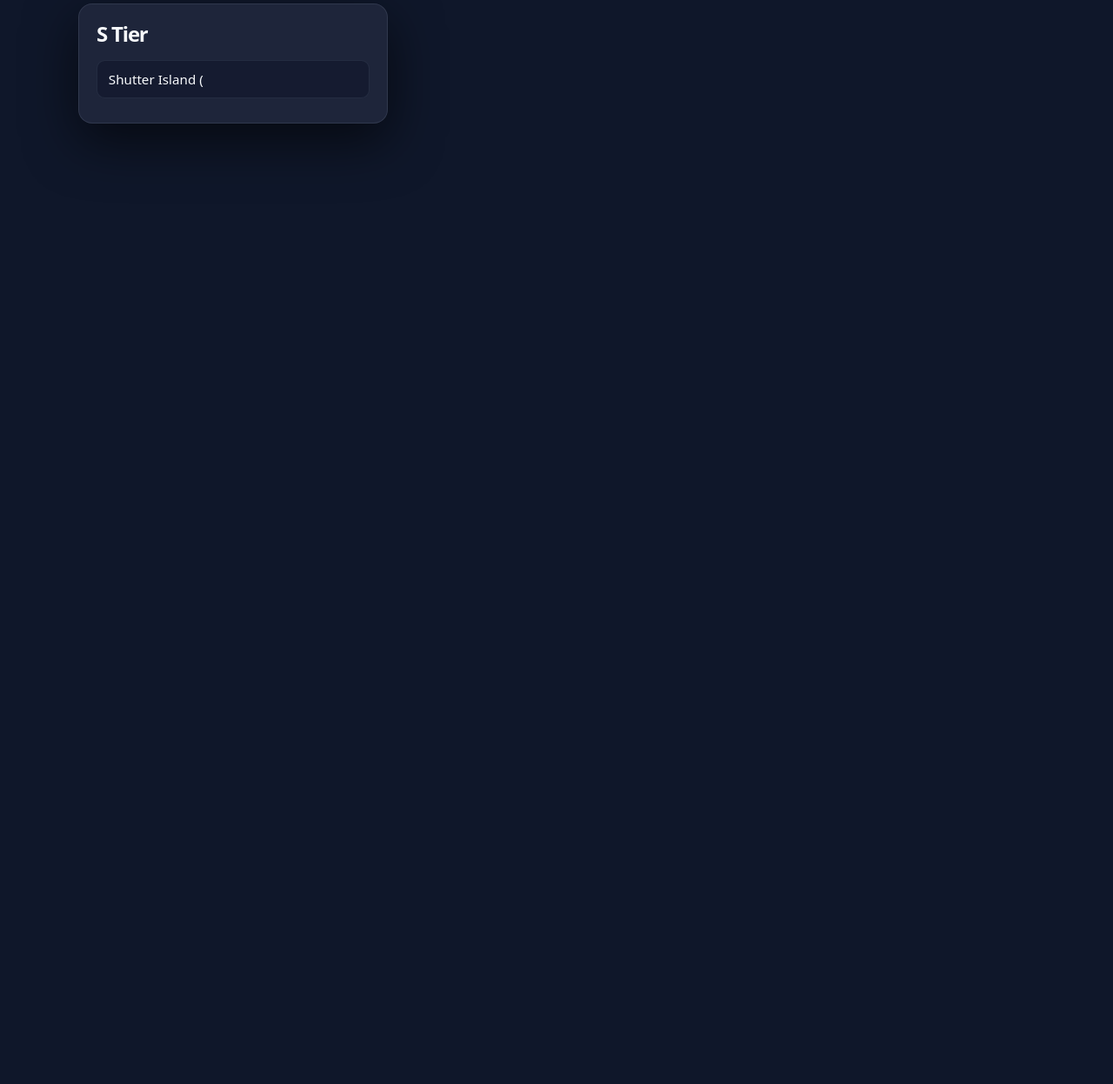
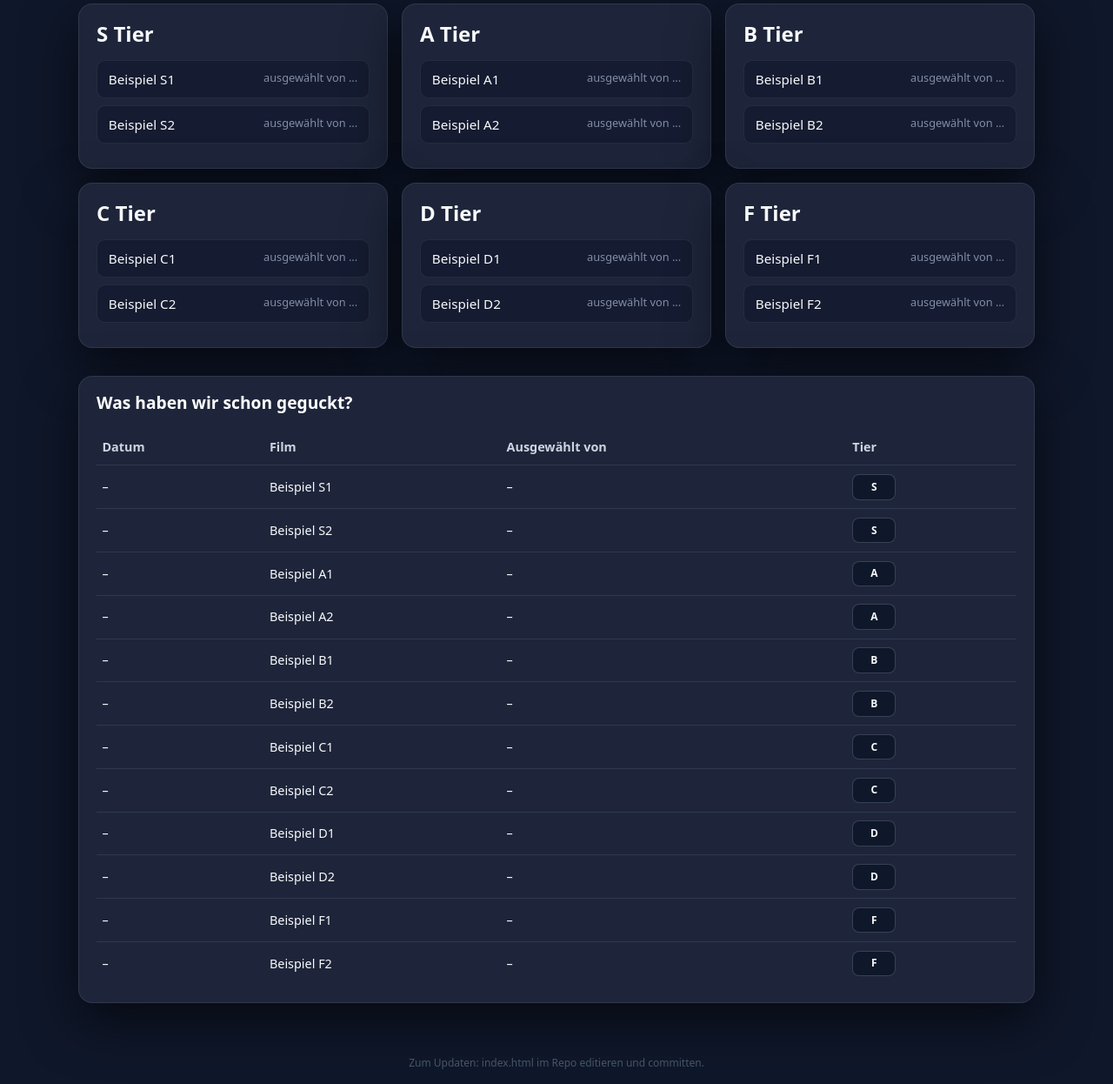
Before and after one commit to qzan04/filme-tierlist, a plain HTML site: page index.html in a window 1280 px wide. Shown: the part 108-1354 px from the top of the page at 87% size. Before the commit the page ends 800 px from the top, so only its background shows below. Drawn offline with Linux system fonts and the light colour scheme.

Commit message:
Update index.html 1

```diff
--- a/index.html
+++ b/index.html
@@ -36,7 +36,6 @@
       color: #fff;
     }
 
-    /* Tierlist layout */
     .tiers {
       display: grid;
       gap: 1rem;
@@ -53,7 +52,6 @@
     .tier-header {
       font-size: 1.5rem;
       font-weight: 700;
-      letter-spacing: -0.05em;
       margin-bottom: 0.75rem;
     }
 
@@ -86,7 +84,6 @@
       color: #808da8;
     }
 
-    /* History table */
     .history-card {
       border-radius: 1rem;
       padding: 1rem 1.25rem 1.25rem;
@@ -165,11 +162,93 @@
       <h1>Unsere Film Tierlist 🍿</h1>
     </header>
 
-    <!-- Tier Sections -->
     <section class="tiers">
       <!-- S Tier -->
       <div class="tier-card">
         <div class="tier-header">S Tier</div>
         <ul class="film-list">
-          <li>
-            <span class="film-name">Shutter Island (
+          <li><span class="film-name">Beispiel S1</span><span class="film-meta">ausgewählt von ...</span></li>
+          <li><span class="film-name">Beispiel S2</span><span class="film-meta">ausgewählt von ...</span></li>
+        </ul>
+      </div>
+
+      <!-- A Tier -->
+      <div class="tier-card">
+        <div class="tier-header">A Tier</div>
+        <ul class="film-list">
+          <li><span class="film-name">Beispiel A1</span><span class="film-meta">ausgewählt von ...</span></li>
+          <li><span class="film-name">Beispiel A2</span><span class="film-meta">ausgewählt von ...</span></li>
+        </ul>
+      </div>
+
+      <!-- B Tier -->
+      <div class="tier-card">
+        <div class="tier-header">B Tier</div>
+        <ul class="film-list">
+          <li><span class="film-name">Beispiel B1</span><span class="film-meta">ausgewählt von ...</span></li>
+          <li><span class="film-name">Beispiel B2</span><span class="film-meta">ausgewählt von ...</span></li>
+        </ul>
+      </div>
+
+      <!-- C Tier -->
+      <div class="tier-card">
+        <div class="tier-header">C Tier</div>
+        <ul class="film-list">
+          <li><span class="film-name">Beispiel C1</span><span class="film-meta">ausgewählt von ...</span></li>
+          <li><span class="film-name">Beispiel C2</span><span class="film-meta">ausgewählt von ...</span></li>
+        </ul>
+      </div>
+
+      <!-- D Tier -->
+      <div class="tier-card">
+        <div class="tier-header">D Tier</div>
+        <ul class="film-list">
+          <li><span class="film-name">Beispiel D1</span><span class="film-meta">ausgewählt von ...</span></li>
+          <li><span class="film-name">Beispiel D2</span><span class="film-meta">ausgewählt von ...</span></li>
+        </ul>
+      </div>
+
+      <!-- F Tier -->
+      <div class="tier-card">
+        <div class="tier-header">F Tier</div>
+        <ul class="film-list">
+          <li><span class="film-name">Beispiel F1</span><span class="film-meta">ausgewählt von ...</span></li>
+          <li><span class="film-name">Beispiel F2</span><span class="film-meta">ausgewählt von ...</span></li>
+        </ul>
+      </div>
+    </section>
+
+    <section class="history-card">
+      <h2>Was haben wir schon geguckt?</h2>
+      <table>
+        <thead>
+          <tr>
+            <th>Datum</th>
+            <th>Film</th>
+            <th>Ausgewählt von</th>
+            <th>Tier</th>
+          </tr>
+        </thead>
+        <tbody>
+          <tr><td>–</td><td>Beispiel S1</td><td>–</td><td><span class="tier-badge">S</span></td></tr>
+          <tr><td>–</td><td>Beispiel S2</td><td>–</td><td><span class="tier-badge">S</span></td></tr>
+          <tr><td>–</td><td>Beispiel A1</td><td>–</td><td><span class="tier-badge">A</span></td></tr>
+          <tr><td>–</td><td>Beispiel A2</td><td>–</td><td><span class="tier-badge">A</span></td></tr>
+          <tr><td>–</td><td>Beispiel B1</td><td>–</td><td><span class="tier-badge">B</span></td></tr>
+          <tr><td>–</td><td>Beispiel B2</td><td>–</td><td><span class="tier-badge">B</span></td></tr>
+          <tr><td>–</td><td>Beispiel C1</td><td>–</td><td><span class="tier-badge">C</span></td></tr>
+          <tr><td>–</td><td>Beispiel C2</td><td>–</td><td><span class="tier-badge">C</span></td></tr>
+          <tr><td>–</td><td>Beispiel D1</td><td>–</td><td><span class="tier-badge">D</span></td></tr>
+          <tr><td>–</td><td>Beispiel D2</td><td>–</td><td><span class="tier-badge">D</span></td></tr>
+          <tr><td>–</td><td>Beispiel F1</td><td>–</td><td><span class="tier-badge">F</span></td></tr>
+          <tr><td>–</td><td>Beispiel F2</td><td>–</td><td><span class="tier-badge">F</span></td></tr>
+        </tbody>
+      </table>
+    </section>
+
+    <footer>
+      <p>Zum Updaten: index.html im Repo editieren und committen.</p>
+    </footer>
+  </div>
+</body>
+</html>
```
